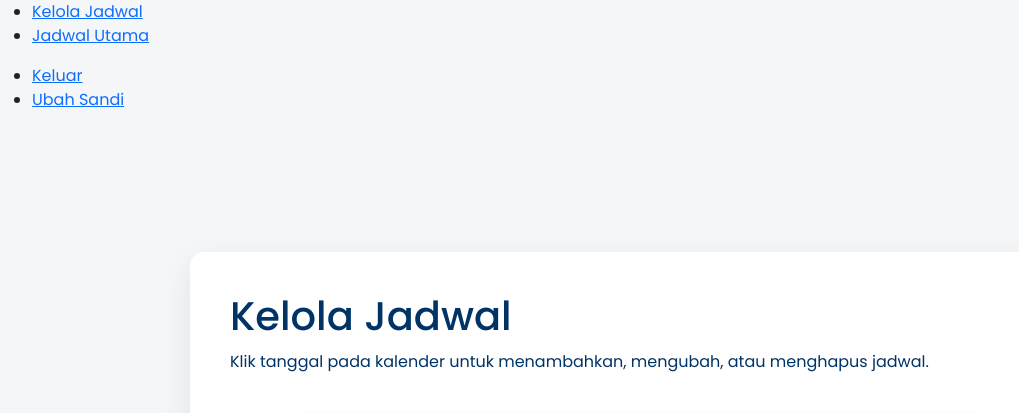
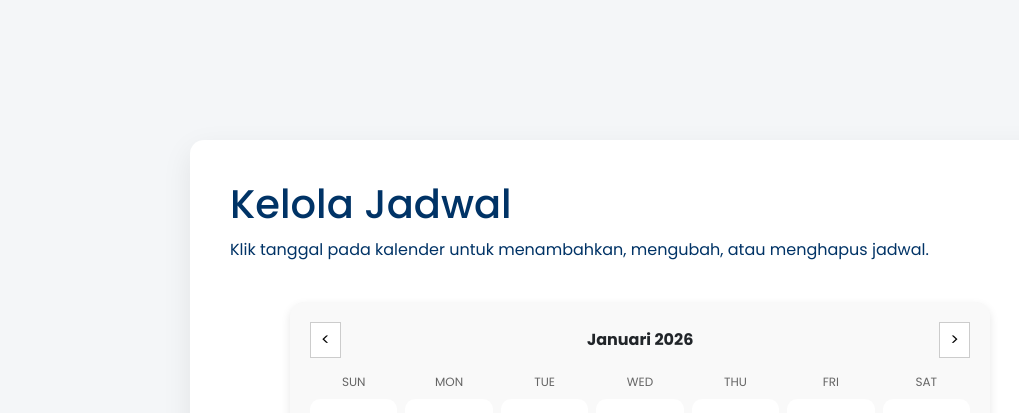
Before and after one commit to hafizh1478hlm/Jadwal-Perkuliahan-Mahasiswa, a PHP site: page /kelolajadwal.php in a window 1280 px wide. Shown: the part 90-503 px from the top of the page, without its empty margins (0-1019 px from the left). Run offline with PHP 8.4, Linux system fonts and the light colour scheme.

Commit message:
perbaikan user dan menu popup

```diff
--- a/kelolajadwal.php
+++ b/kelolajadwal.php
@@ -73,7 +73,7 @@
 </header>
 
 <!-- MENU POPUP -->
-<div class="popup-menu" id="menuPopup">
+<div class="popup-menu" id="menuPopup" style="display:none">
   <ul>
     <li><a href="kelolajadwal.php">Kelola Jadwal</a></li>
     <li><a href="jadwalutama.php">Jadwal Utama</a></li>
@@ -81,7 +81,7 @@
 </div>
 
 <!-- USER POPUP -->
-<div class="popup-user" id="userPopup">
+<div class="popup-user" id="userPopup" style="display:none">
   <ul>
     <li><a href="logout.php">Keluar</a></li>
     <li><a href="#" id="btnUbahSandi">Ubah Sandi</a></li>
@@ -260,5 +260,35 @@ document.addEventListener('DOMContentLoaded', () => {
 });
 </script>
 
+<script>
+document.addEventListener('DOMContentLoaded', () => {
+  const menuIcon = document.querySelector('.menu-icon');
+  const iserIcon = document.querySelector('.user-icon');
+  const menuPopup = document.getElementById('menuPopup');
+  const userPopup = document.getElementById('userPopup');
+
+  if (!menuIcon || !userIcon || !menuPopup || !userPopup) return;
+
+  const closeAll = () => {
+    menuPopup.classList.remove('open');
+    userPopup.classList.remove('open');
+  };
+
+  menuIcon.addEventListener('click', (e) => {
+    e.stopPropagation();
+    userPopup.classList.remove('open');
+    menuPopup.classList.toggle('open');
+  });
+
+  userIcon.addEventListener('click', (e) => {
+    e.stopPropagation();
+    menuPopup.classList.remove('open');
+    userPopup.classList.toggle('open');
+  });
+
+  document.addEventListener('click', closeAll);
+});
+</script>
+
 </body>
 </html>
--- a/stylekj.css
+++ b/stylekj.css
@@ -304,3 +304,70 @@ body {
   padding: 10px;
   font-size: 13px;
 }
+
+#menuPopup,
+#userPopup {
+  display: none !important;
+  position: fixed !important;
+  background: #fff !important;
+  border-radius: 10px !important;
+  box-shadow: 0 2px 8px rgba(0,0,0,0.2) !important;
+  overflow: hidden !important;
+  z-index: 999999 !important;
+}
+
+#menuPopup { top: 70px !important; right: 70px !important; }
+#userPopup { top: 70px !important; right: 30px !important; }
+
+#menuPopup.open,
+#userPopup.open {
+  display: block !important;
+}
+
+#menuPopup ul,
+#userPopup ul {
+  list-style: none !important;
+  margin: 0 !important;
+  padding: 0 !important;
+}
+
+.pop-menu,
+.popup-user {
+  display: none !important;
+  position: fixed !important;
+  top: 70px !important;
+  right: 30px !important;
+
+  background: #ffffff !important;
+  border-radius: 10px !important;
+  box-shadow: 0 2px 8px rgba(0, 0, 0, 25) !important;
+
+  z-index: 999999 !important;
+  padding: 0 !important;
+}
+
+.popup-menu.open,
+.popup-user.open {
+  display: block !important;
+}
+
+.popup-menu ul,
+.popup-user ul {
+  list-style: none !important;
+  margin: 0 !important;
+  padding: 0 !important;
+}
+
+.popup-menu li a,
+.popup-user li a {
+  display: block !important;
+  padding: 12px 20px !important;
+  color: #002147 !important;
+  text-decoration: none !important;
+}
+
+.popup-menu li a:hover,
+.popup-user li a:hover {
+  background-color: #FF762F !important;
+  color: #ffffff !important;
+}
```
